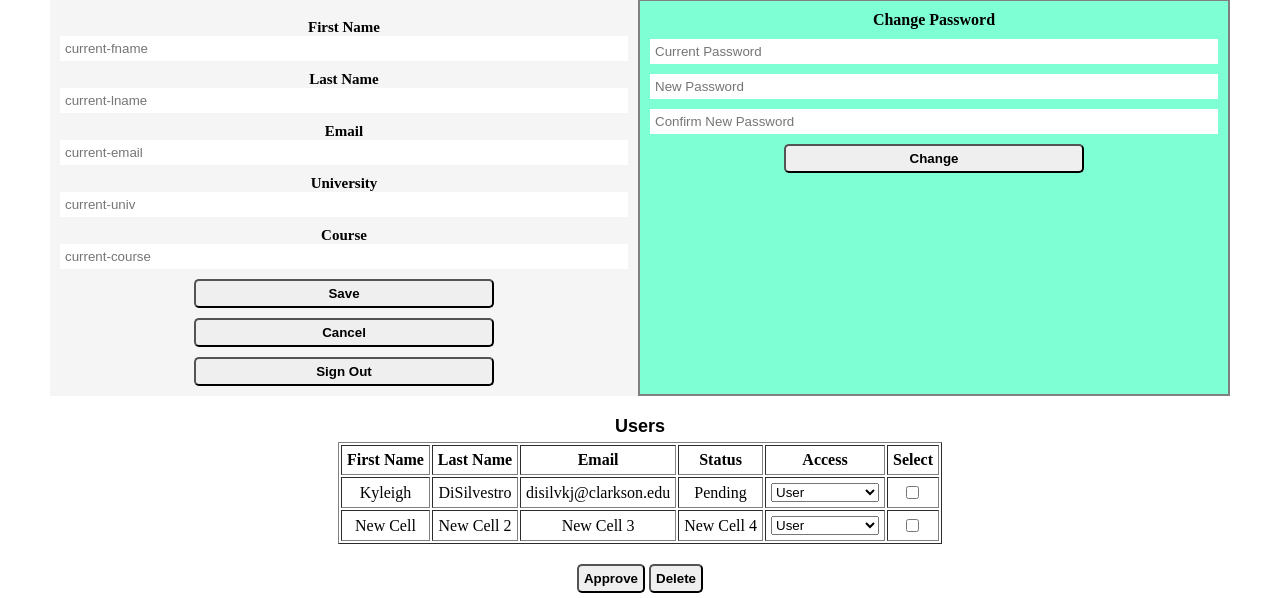
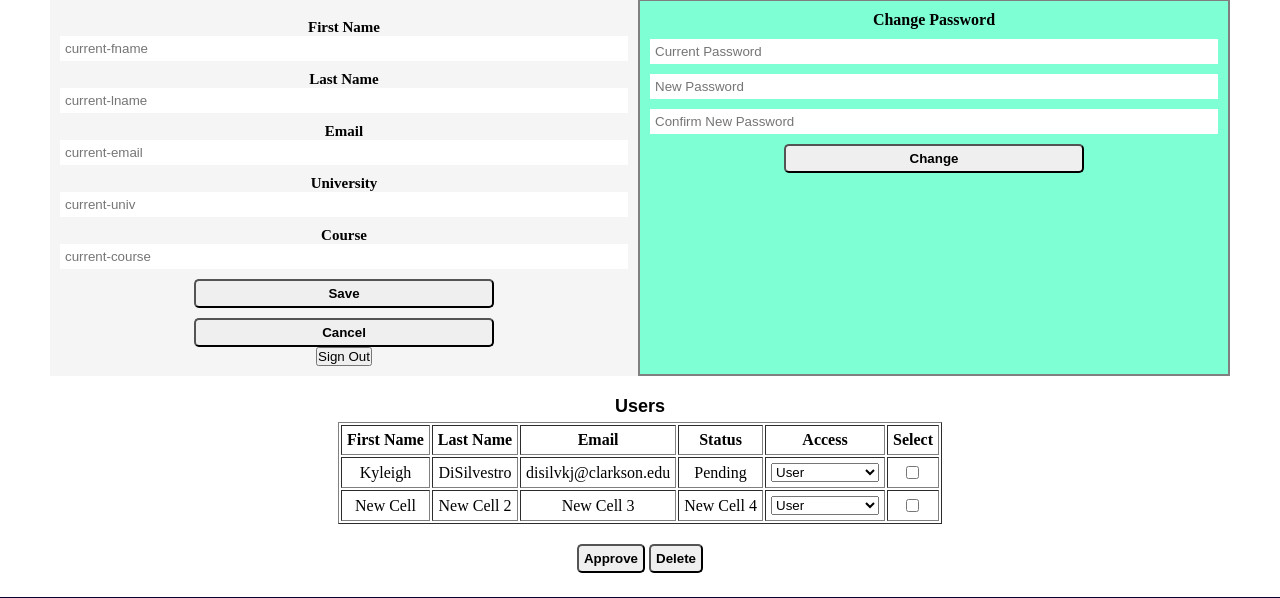
Before and after one commit to KyleighDiSil/NSF-Project-Website, a PHP site: page /html/account_manage.php in a window 1280 px wide. Shown: the part 168-766 px from the top of the page. Run offline with PHP 8.4, Linux system fonts and the light colour scheme; a user stored in the database is signed in; data comes from the database, SQL or seed files in the repository; some libraries are stand-ins or nearby versions.

Commit message:
Fixed Bug

```diff
--- a/html/account_manage.php
+++ b/html/account_manage.php
@@ -76,7 +76,7 @@
 
                 <input id="save" class="btn-input" type="button" value="Save">
                 <input id="cancel" class="btn-input" type="button" value="Cancel">
-                <input id="sign-out" class="btn-input" type="button" value="Sign Out" onclick="SignOut()">
+                <button onclick="SignOut()"> Sign Out </button>
             </form>
             <form id="update-pass">
                 <h1>Change Password</h1>
```
